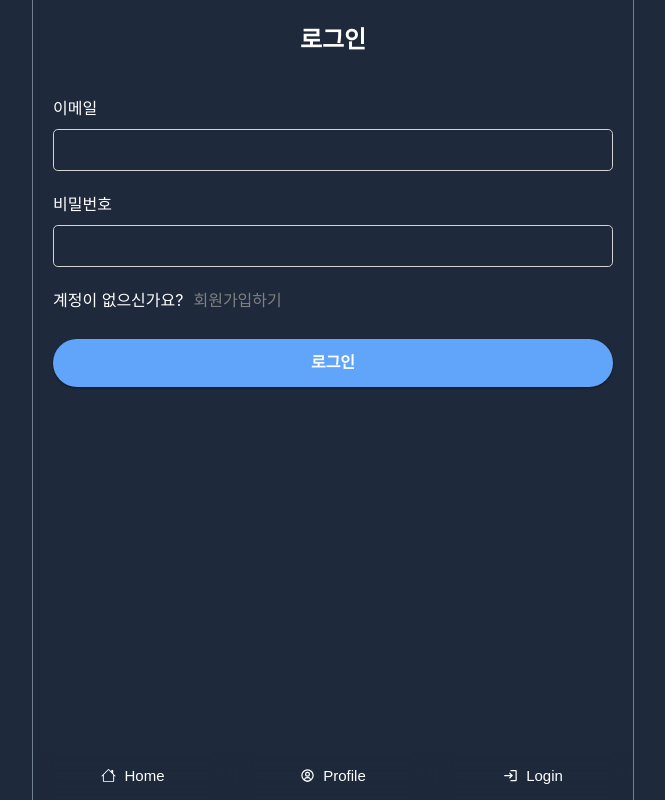
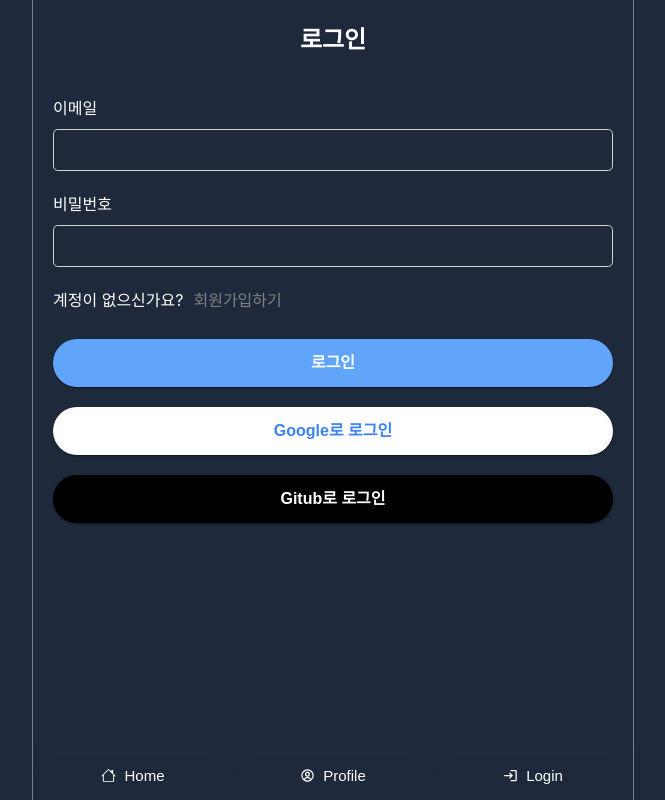
Before and after one commit to haemi-jeon/fastcampus-react-twitter, a React (Create React App) app: page /users/login in a window 1280 px wide. Shown: the whole page, without its empty margins (307-972 px from the left). Built offline with nearby package versions, Linux system fonts and the light colour scheme; no server answers.

Commit message:
Firebase Oauth 실습

```diff
--- a/src/components/users/LoginForm.tsx
+++ b/src/components/users/LoginForm.tsx
@@ -1,6 +1,12 @@
 import { useState } from 'react';
 import { Link, useNavigate } from 'react-router-dom';
-import { getAuth, signInWithEmailAndPassword } from 'firebase/auth';
+import {
+	GithubAuthProvider,
+	GoogleAuthProvider,
+	getAuth,
+	signInWithEmailAndPassword,
+	signInWithPopup,
+} from 'firebase/auth';
 import { app } from 'firebaseApp';
 import { toast } from 'react-toastify';
 import 'react-toastify/dist/ReactToastify.css';
@@ -50,6 +56,34 @@
 		}
 	};
 
+	const onClickSocialLogin = async (e: any) => {
+		const {
+			target: { name },
+		} = e;
+
+		let provider;
+		const auth = getAuth(app);
+
+		if (name === 'google') {
+			provider = new GoogleAuthProvider();
+		}
+
+		if (name === 'github') {
+			provider = new GithubAuthProvider();
+		}
+
+		await signInWithPopup(auth, provider as GoogleAuthProvider | GithubAuthProvider)
+			.then((result) => {
+				console.log(result);
+				toast.success('로그인 되었습니다.');
+			})
+			.catch((error) => {
+				console.log(error);
+				const errorMessage = error?.message;
+				toast?.error(errorMessage);
+			});
+	};
+
 	return (
 		<form className="form form--lg" onSubmit={onSubmit}>
 			<div className="form__title">로그인</div>
@@ -77,6 +111,16 @@
 					로그인
 				</button>
 			</div>
+			<div className="form__block">
+				<button type="button" name="google" className="form__btn--google" onClick={onClickSocialLogin}>
+					Google로 로그인
+				</button>
+			</div>
+			<div className="form__block">
+				<button type="button" name="github" className="form__btn--github" onClick={onClickSocialLogin}>
+					Gitub로 로그인
+				</button>
+			</div>
 		</form>
 	);
 }
--- a/src/components/users/SignupForm.tsx
+++ b/src/components/users/SignupForm.tsx
@@ -1,6 +1,12 @@
 import { useState } from 'react';
 import { Link, useNavigate } from 'react-router-dom';
-import { getAuth, createUserWithEmailAndPassword } from 'firebase/auth';
+import {
+	getAuth,
+	createUserWithEmailAndPassword,
+	GoogleAuthProvider,
+	GithubAuthProvider,
+	signInWithPopup,
+} from 'firebase/auth';
 import { app } from 'firebaseApp';
 import { toast } from 'react-toastify';
 import 'react-toastify/dist/ReactToastify.css';
@@ -65,6 +71,34 @@
 		}
 	};
 
+	const onClickSocialLogin = async (e: any) => {
+		const {
+			target: { name },
+		} = e;
+
+		let provider;
+		const auth = getAuth(app);
+
+		if (name === 'google') {
+			provider = new GoogleAuthProvider();
+		}
+
+		if (name === 'github') {
+			provider = new GithubAuthProvider();
+		}
+
+		await signInWithPopup(auth, provider as GoogleAuthProvider | GithubAuthProvider)
+			.then((result) => {
+				console.log(result);
+				toast.success('로그인 되었습니다.');
+			})
+			.catch((error) => {
+				console.log(error);
+				const errorMessage = error?.message;
+				toast?.error(errorMessage);
+			});
+	};
+
 	return (
 		<form className="form form--lg" onSubmit={onSubmit}>
 			<div className="form__title">회원가입</div>
@@ -103,6 +137,16 @@
 					회원가입
 				</button>
 			</div>
+			<div className="form__block">
+				<button type="button" name="google" className="form__btn--google" onClick={onClickSocialLogin}>
+					Google로 회원가입
+				</button>
+			</div>
+			<div className="form__block">
+				<button type="button" name="github" className="form__btn--github" onClick={onClickSocialLogin}>
+					Gitub로 회원가입
+				</button>
+			</div>
 		</form>
 	);
 }
--- a/src/index.scss
+++ b/src/index.scss
@@ -317,4 +317,28 @@
 	&__error {
 		color: red;
 	}
+
+	&__btn--google {
+		@extend .form__btn--submit;
+		background-color: $white;
+		color: $activeBorder;
+
+		&:hover,
+		&:focus {
+			background-color: $primaryColor;
+			color: $white;
+		}
+	}
+
+	&__btn--github {
+		@extend .form__btn--submit;
+		background-color: black;
+		color: white;
+
+		&:hover,
+		&:focus {
+			background-color: $activeBg;
+			color: $white;
+		}
+	}
 }
```
